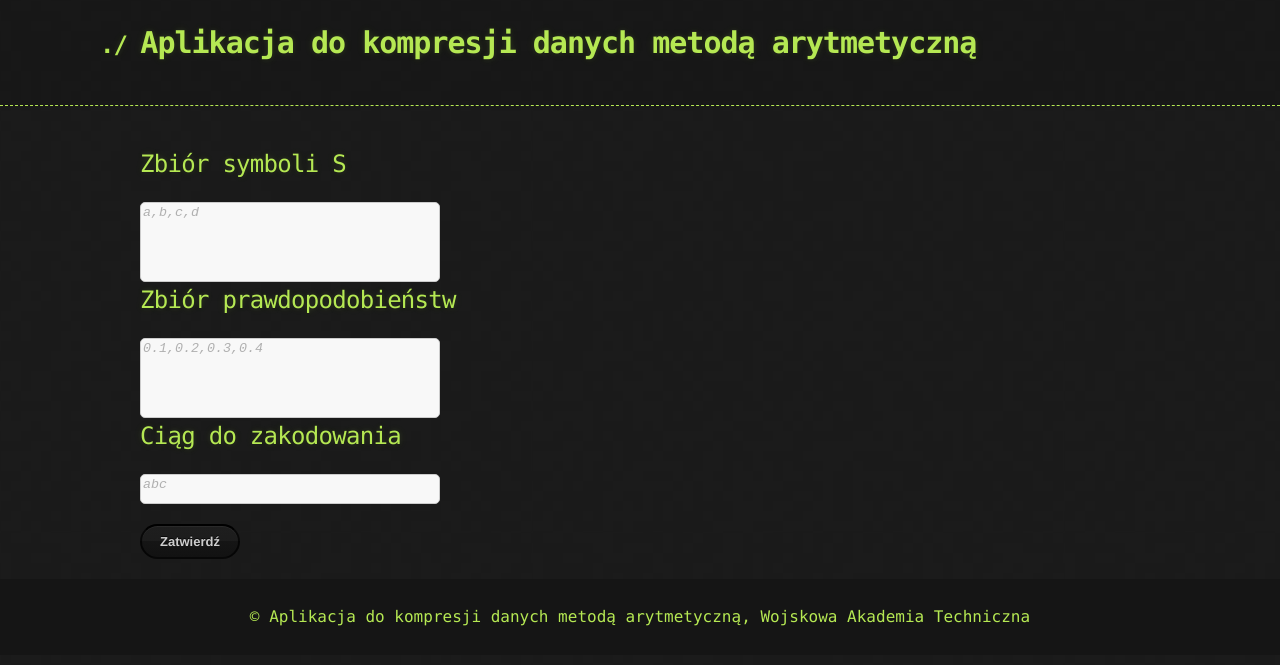
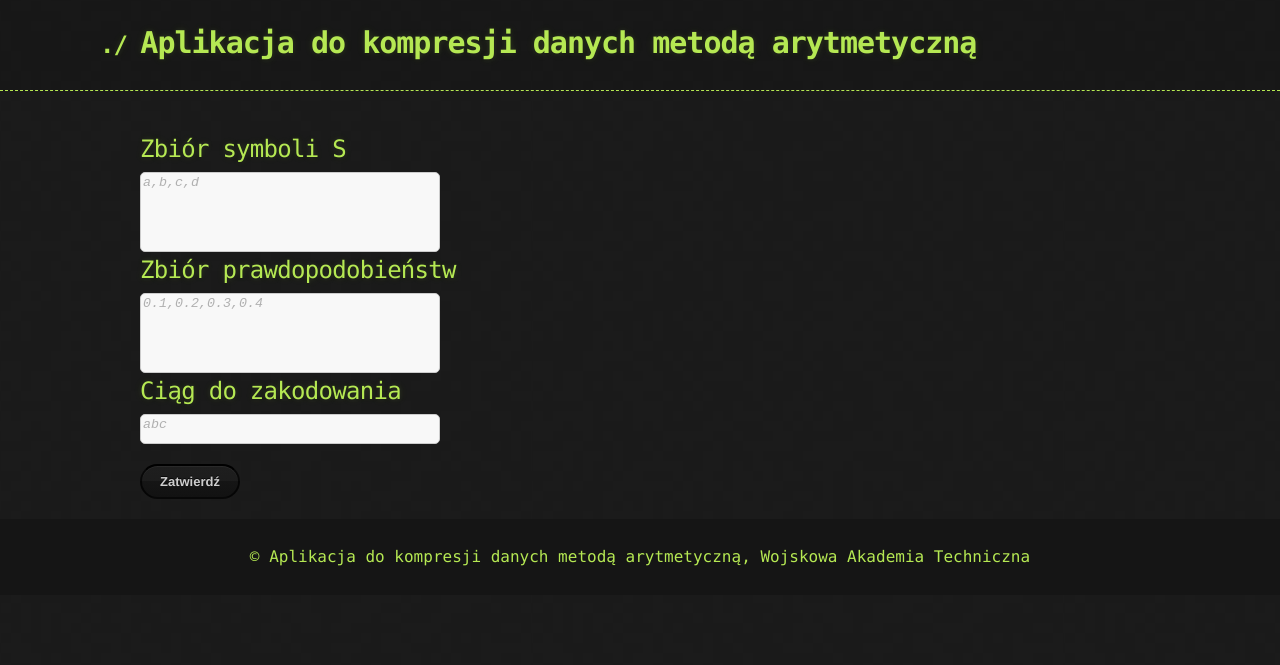
Before and after one commit to Mattheosq/compression-teaching-site, a Jekyll site: the page built from index.markdown, in a window 1280 px wide. Shown: the top 665 px of the page. Built offline with Jekyll 4.4.1, drawn with Linux system fonts in a browser that asks for light colours; the repository's description, which GitHub fills in, is left out.

Commit message:
Update jekyll-theme-hacker.scss

```diff
--- a/_sass/jekyll-theme-hacker.scss
+++ b/_sass/jekyll-theme-hacker.scss
@@ -113,6 +113,12 @@
   text-shadow: 0 1px 1px rgba(0, 0, 0, 0.1),
                0 0 5px rgba(181, 232, 83, 0.1),
                0 0 10px rgba(181, 232, 83, 0.1);
+}
+
+h2 {
+  margin-bottom: 5px;
+  font-size: 25px;
+  color: $conifer;
 }
 
 #main_content h1 {
```
